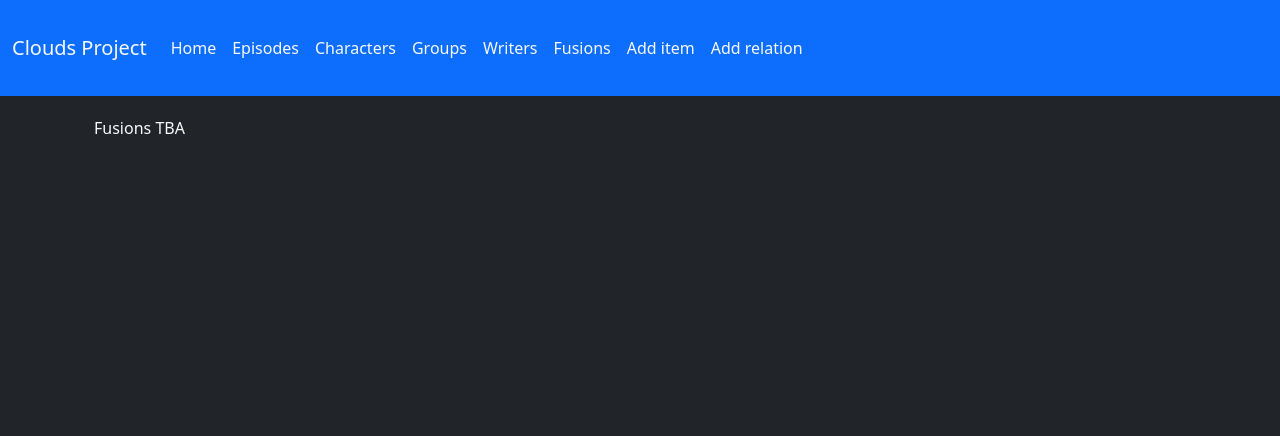
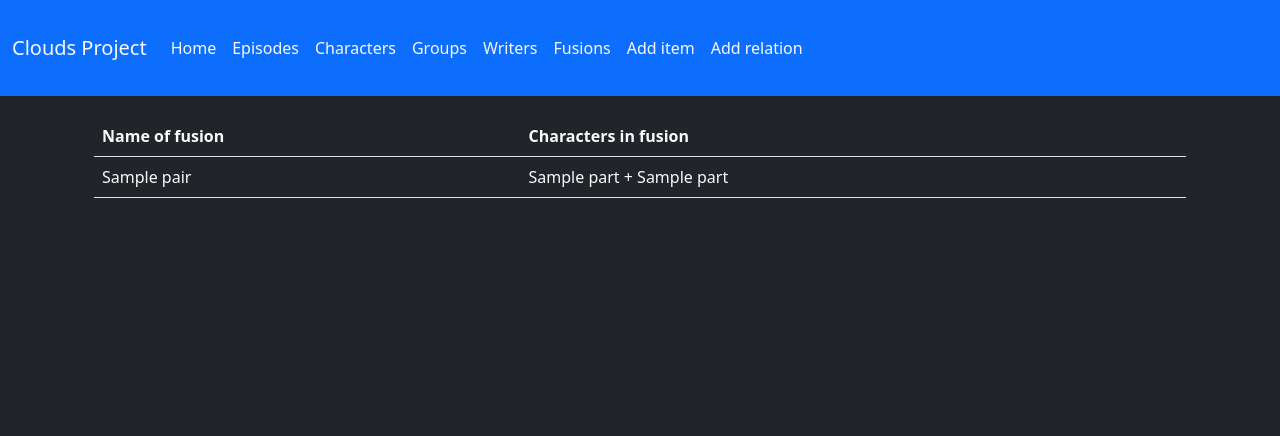
Before and after one commit to TMaczek/chmury_projekt, a Flask app: template templates/fusions.html in a window 1280 px wide. Shown: the top 436 px of the page. Run offline with Flask 2, Linux system fonts and the light colour scheme; the template is opened without the code that fills it: most values are stand-ins (such as "Sample title", 1, 10 or a date in 2020).

Commit message:
fusions added

```diff
--- a/app.py
+++ b/app.py
@@ -99,7 +99,16 @@ def all_writers_routes(text):
 
 @app.route("/fusions/")
 def fusions():
-    return render_template('fusions.html')
+    db_app = DatabaseApp(uri, user, password)
+    fusion_names = db_app.get_fusions()
+    fusions = []
+    for pair in fusion_names:
+        name = pair['name']
+        parts = db_app.find_fusion_parts(name)
+        fusions.append( { 'name' : name, 'parts': parts})
+    db_app.close()
+    print(fusions)
+    return render_template('fusions.html', data = fusions)
 
 
 @app.route("/addnode/", methods=['GET', 'POST'])
--- a/templates/fusions.html
+++ b/templates/fusions.html
@@ -1,9 +1,18 @@
 {% extends "layout.html" %}
 {% block content %}
 <div class="container ">
-<div class="list-group text-light">
-    Fusions TBA
+    <table class="table text-light">
+        <tr>
+            <th>Name of fusion</th>
+            <th>Characters in fusion</th>
+        </tr>
+        {% for pair in data %}
+            <tr>
+                <td>{{ pair.name }}</td>
+                <td>{{ pair.parts[0] }} + {{pair.parts[1]}} </td>
+            </tr>
+        {% endfor %}
 
-</div>
+    </table>
 </div>
 {% endblock content%}
```
Also changed, not shown: DatabaseApp.py (+27 -0 lines).
